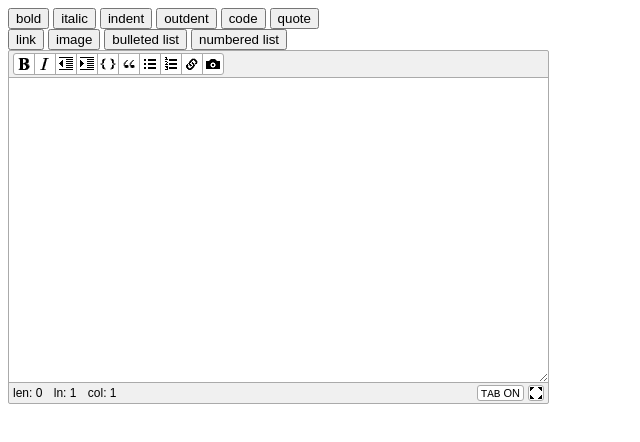
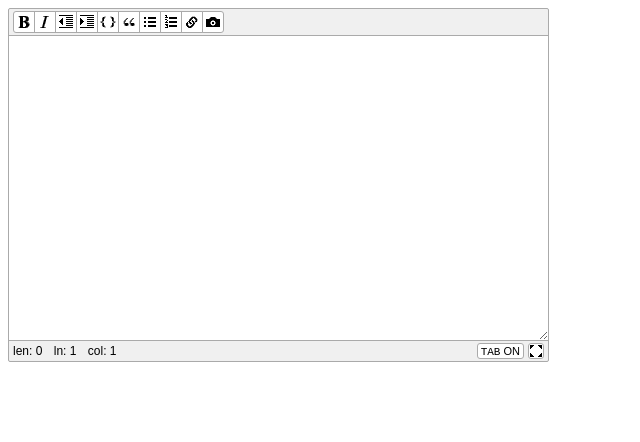
Before and after one commit to zzzzBov/poor-text-area, a plain HTML site: page textarea/index.html in a window 1280 px wide. Shown: the whole page, without its empty margins (0-640 px from the left). Drawn offline with nearby package versions, Linux system fonts and the light colour scheme.

Commit message:
updated pta
removed unnecessary control buttons

```diff
--- a/textarea/index.html
+++ b/textarea/index.html
@@ -13,18 +13,6 @@
     <script src="assets/js/less.js"></script>
 </head>
 <body>
-    <button class="button button--bold" data-event="bold">bold</button>
-    <button class="button button--italic" data-event="italic">italic</button>
-    <button class="button button--indent" data-event="indent">indent</button>
-    <button class="button button--outdent" data-event="outdent">outdent</button>
-    <button class="button button--code" data-event="code">code</button>
-    <button class="button button--quote" data-event="quote">quote</button>
-    <br>
-    <button class="button button--link" data-event="link">link</button>
-    <button class="button button--image" data-event="image">image</button>
-    <button class="button button--bulleted" data-event="bulleted">bulleted list</button>
-    <button class="button button--numbered" data-event="numbered">numbered list</button>
-    <br>
     <span class="poor-text-area">
         <span class="poor-text-area__control-bar" type="toolbar">
             <span class="poor-text-area__control-bar__button poor-text-area__control-bar__button--first poor-text-area__control-bar__button--bold" role="button" tabindex="0" data-event="bold">
```
